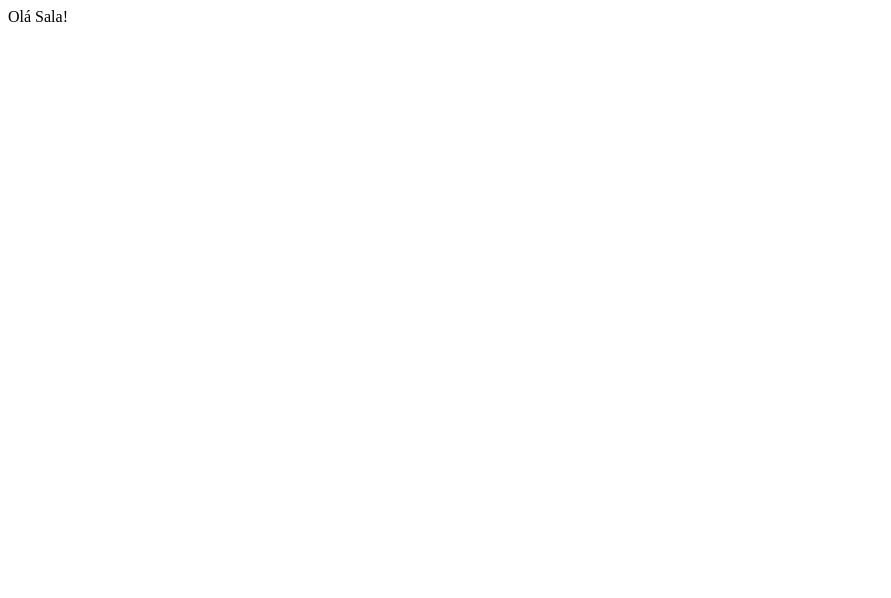
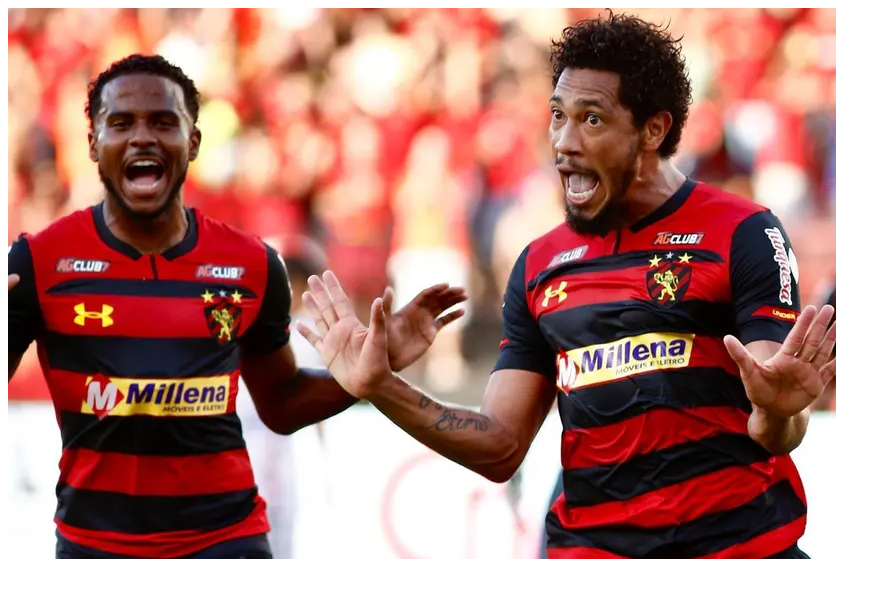
Before and after one commit to miguelprocopio/PWM.2025.1, a plain HTML site: page index.html in a window 1280 px wide. Shown: the whole page, without its empty margins (0-891 px from the left). Drawn offline with Linux system fonts and the light colour scheme.

Commit message:
tentativa de colocar imagem

```diff
--- a/index.html
+++ b/index.html
@@ -5,6 +5,6 @@
         <title>Programação Web e Mobile</title>
     </head>
     <body>
-        Olá Sala!
+        <img src="sport.webp" alt="sport">
     </body>
 </html>
```
Also changed, not shown: sport.webp (added).
